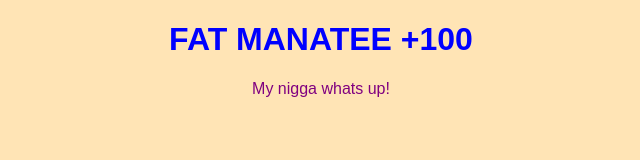
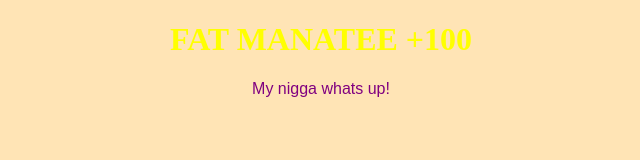
Before and after one commit to Andrew3212/Andrew3212.github.io, a plain HTML site: page index.html in a window 1280 px wide. Shown: the whole page, without its empty margins (319-959 px from the left). Drawn offline with Linux system fonts and the light colour scheme.

Commit message:
Update style.css

```diff
--- a/style.css
+++ b/style.css
@@ -6,8 +6,8 @@ body {
 }
 
 h1 {
-    font-family: fantasy;
-    color: blue;
+    font-family: initial;
+    color: yellow;
 }
 
 #bg-video {
```
